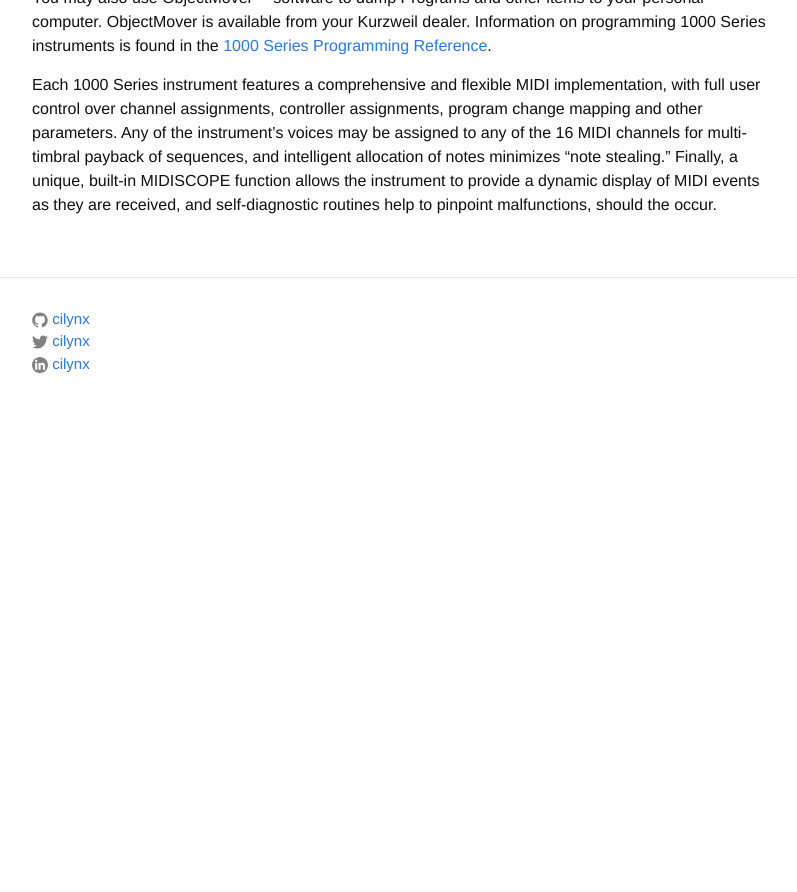
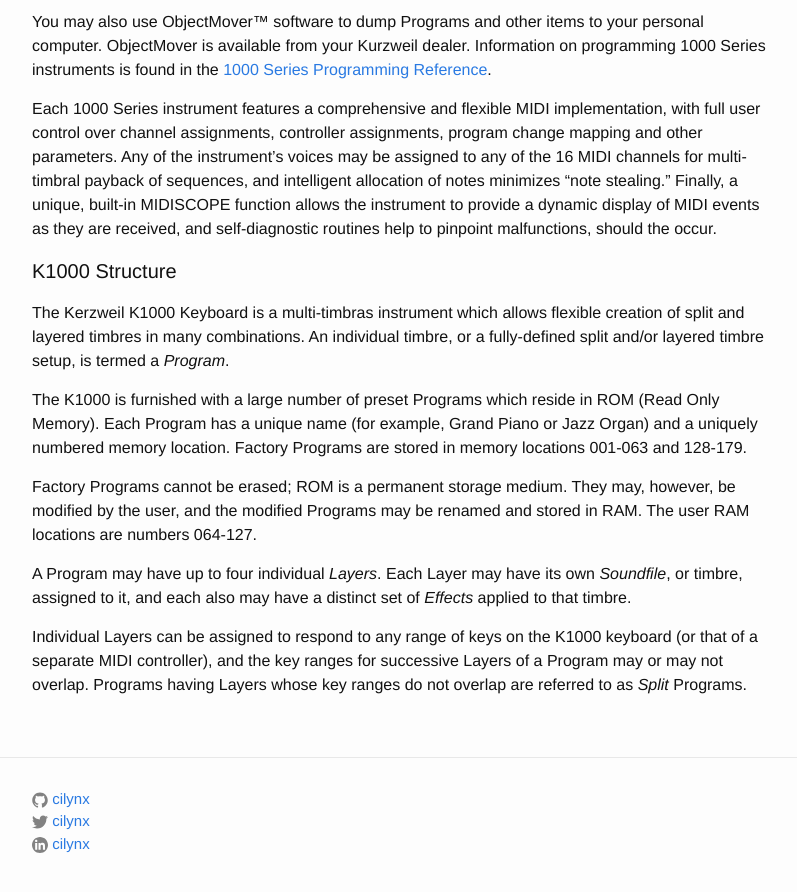
Before and after one commit to cilynx/cilynx.github.io, a Jekyll site: the page built from _posts/2020-06-30-kurzweil_k1000_keyboard_musician's_guide.md, in a window 1280 px wide and 900 px high, scrolled down 3489 px. Shown: the top 892 px of the window, without its empty margins (238-1035 px from the left). Built offline with Jekyll 4.4.1, drawn with Linux system fonts in a browser that asks for light colours; a script that is not in the unit is left out; comment, search, counter and statistics services are not loaded; before the commit the page ends 3924 px from its top, so only the background shows below that.

Commit message:
K1000MG K1000 Structure

```diff
--- a/_posts/2020-06-30-kurzweil_k1000_keyboard_musician's_guide.md
+++ b/_posts/2020-06-30-kurzweil_k1000_keyboard_musician's_guide.md
@@ -90,3 +90,15 @@
 You may also use ObjectMover&trade; software to dump Programs and other items to your personal computer.  ObjectMover is available from your Kurzweil dealer.  Information on programming 1000 Series instruments is found in the [1000 Series Programming Reference](https://kurzweil.com/wp-content/uploads/2019/10/K1000ProgRef.pdf).
 
 Each 1000 Series instrument features a comprehensive and flexible MIDI implementation, with full user control over channel assignments, controller assignments, program change mapping and other parameters.  Any of the instrument's voices may be assigned to any of the 16 MIDI channels for multi-timbral payback of sequences, and intelligent allocation of notes minimizes "note stealing."  Finally, a unique, built-in MIDISCOPE function allows the instrument to provide a dynamic display of MIDI events as they are received, and self-diagnostic routines help to pinpoint malfunctions, should the occur.
+
+#### K1000 Structure
+
+The Kerzweil K1000 Keyboard is a multi-timbras instrument which allows flexible creation of split and layered timbres in many combinations.  An individual timbre, or a fully-defined split and/or layered timbre setup, is termed a *Program*.
+
+The K1000 is furnished with a large number of preset Programs which reside in ROM (Read Only Memory).  Each Program has a unique name (for example, Grand Piano or Jazz Organ) and a uniquely numbered memory location.  Factory Programs are stored in memory locations 001-063 and 128-179.
+
+Factory Programs cannot be erased; ROM is a permanent storage medium.  They may, however, be modified by the user, and the modified Programs may be renamed and stored in RAM.  The user RAM locations are numbers 064-127.
+
+A Program may have up to four individual *Layers*.  Each Layer may have its own *Soundfile*, or timbre, assigned to it, and each also may have a distinct set of *Effects* applied to that timbre.
+
+Individual Layers can be assigned to respond to any range of keys on the K1000 keyboard (or that of a separate MIDI controller), and the key ranges for successive Layers of a Program may or may not overlap.  Programs having Layers whose key ranges do not overlap are referred to as *Split* Programs.
```
